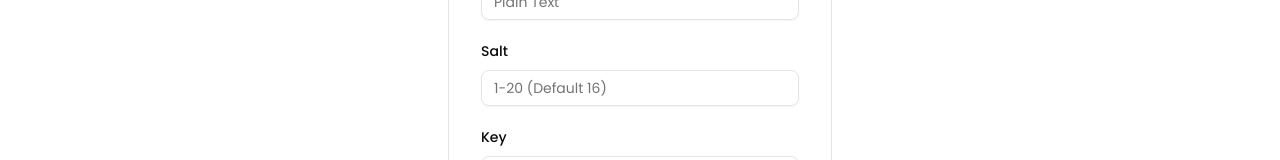
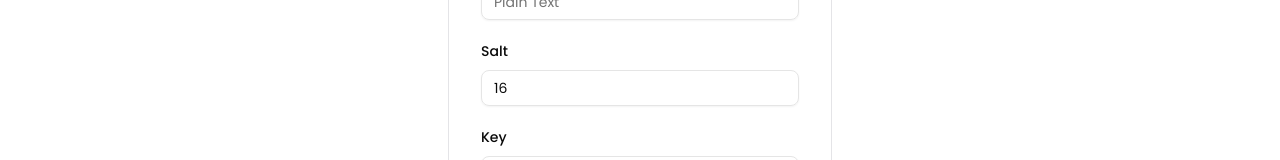
Before and after one commit to Lightning-88/basic-tools, a Next.js app: page /xor-cipher in a window 1280 px wide. Shown: the part 203-363 px from the top of the page. Built offline with nearby package versions, Linux system fonts and the light colour scheme.

Commit message:
fixed input salt

```diff
--- a/src/app/xor-cipher/page.jsx
+++ b/src/app/xor-cipher/page.jsx
@@ -14,8 +14,9 @@ export default function XORChipherPage() {
 
   const handleEncrypt = () => {
     if (!key || !plainText) return alert("kosong");
-    if (salts <= 0 || !salts || salts > 20)
-      return alert("salt tidak boleh kosong dan harus 1-20");
+    if (salts <= 0 || salts > 20) return alert("salt 1-20");
+    if (isNaN(salts)) return alert("harus angka 1-20");
+
     const { output, salt } = xorCipher(plainText, key, parseInt(salts));
     setEncryptText(output);
   };
@@ -32,6 +33,7 @@ export default function XORChipherPage() {
             id="plainText"
             placeholder="Plain Text"
             onChange={(e) => setPlainText(e.target.value)}
+            required
           />
         </div>
 
@@ -39,9 +41,11 @@ export default function XORChipherPage() {
           <Label htmlFor="salt">Salt</Label>
           <Input
             type="text"
+            inputMode="numeric"
             id="salt"
             placeholder="1-20 (Default 16)"
             onChange={(e) => setSalts(e.target.value)}
+            value={salts}
           />
         </div>
 
@@ -52,6 +56,7 @@ export default function XORChipherPage() {
             type="password"
             placeholder="Create Strong Key"
             onChange={(e) => setKey(e.target.value)}
+            required
           />
         </div>
 
```
